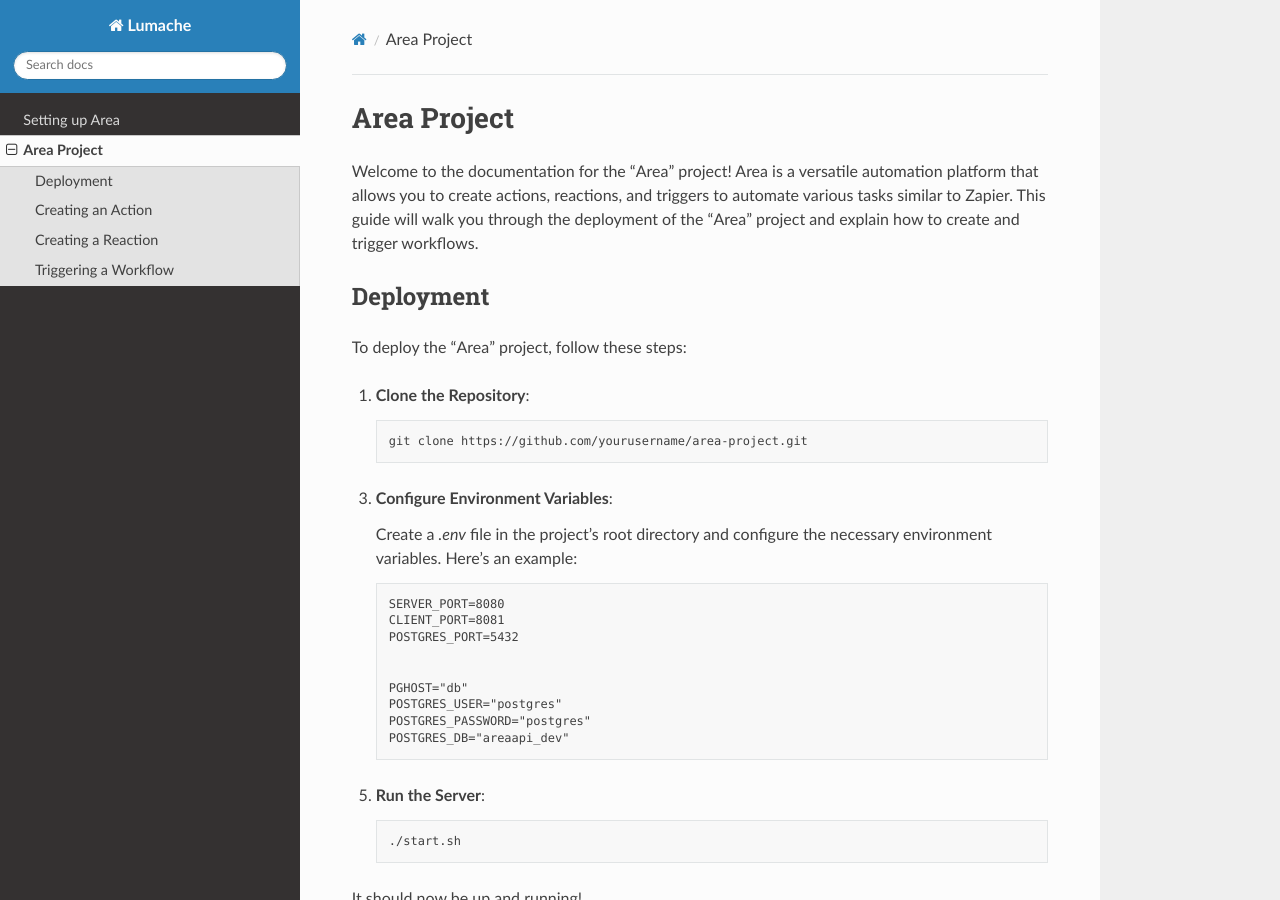
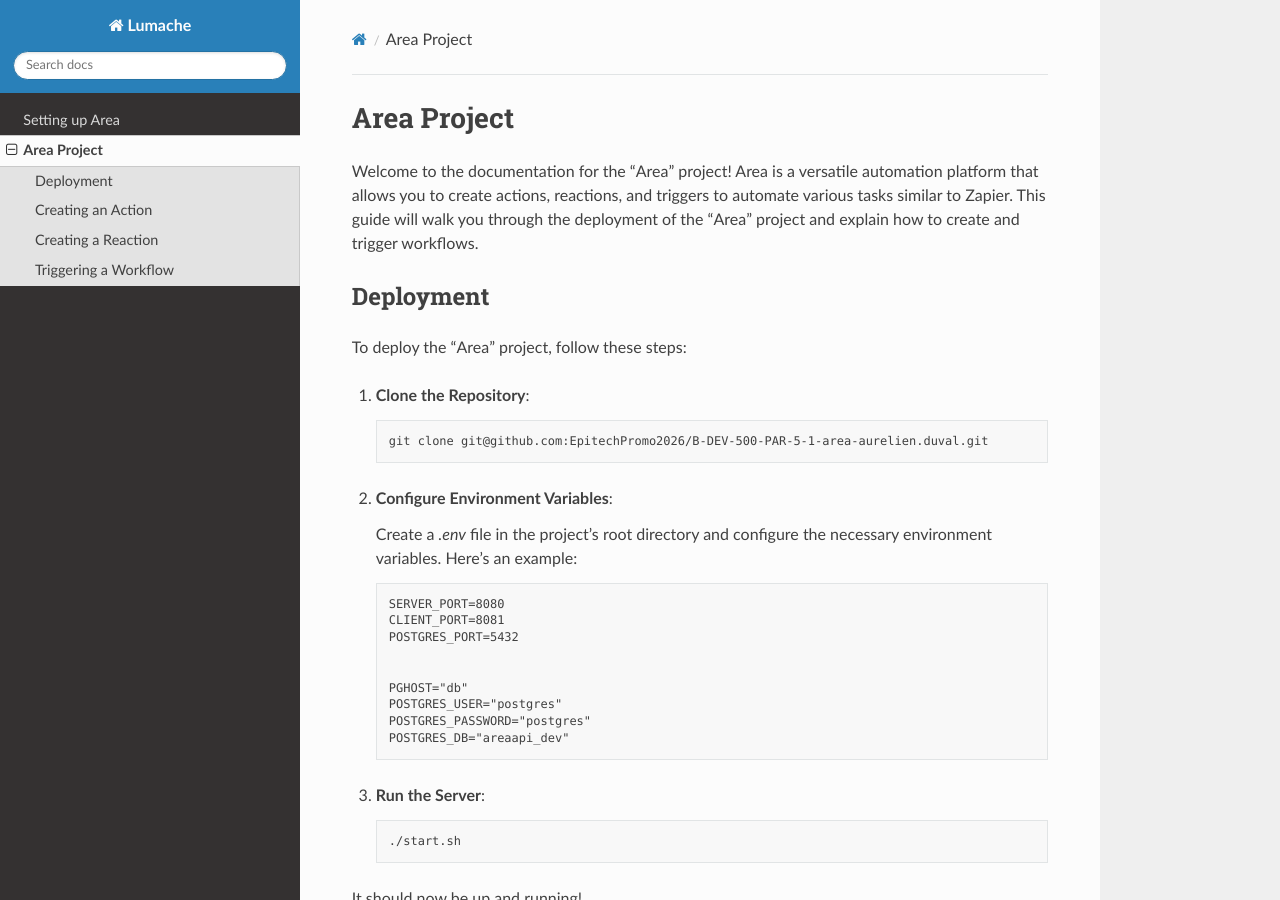
Before and after one commit to sabry134/Area-Documentation, a Sphinx documentation site: the page built from docs/source/api.rst, in a window 1280 px wide and 900 px high. Built offline with Sphinx 7.4.7 and the Read the Docs theme 2.0.0, drawn with Linux system fonts in a browser that asks for light colours.

```diff
--- a/docs/source/api.rst
+++ b/docs/source/api.rst
@@ -13,10 +13,10 @@ To deploy the "Area" project, follow these steps:
 
    .. code-block:: bash
 
-      git clone https://github.com/yourusername/area-project.git
+      git clone git@github.com:EpitechPromo2026/B-DEV-500-PAR-5-1-area-aurelien.duval.git
 
 
-3. **Configure Environment Variables**:
+2. **Configure Environment Variables**:
 
    Create a `.env` file in the project's root directory and configure the necessary environment variables. Here's an example:
 
```
Also changed, not shown: other parts of docs/source/api.rst (+1 -1 lines).
